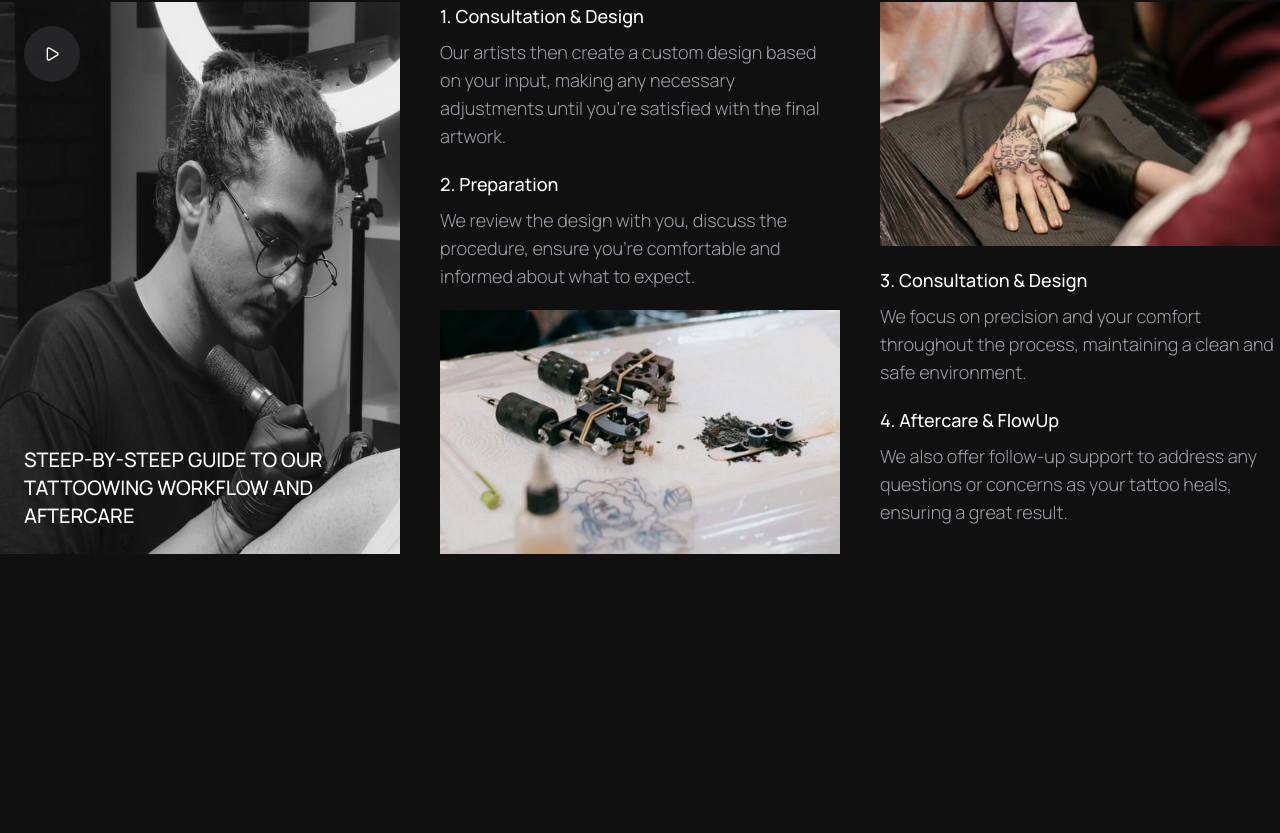
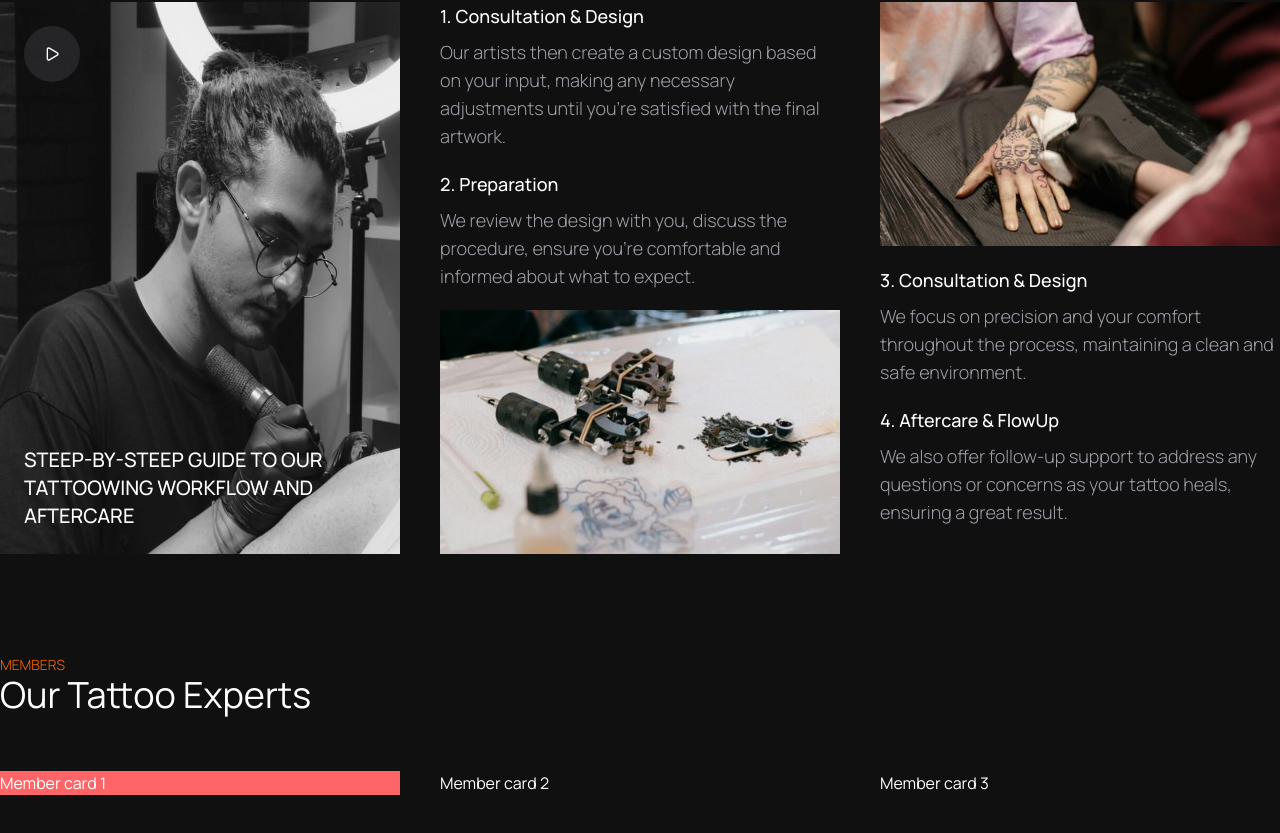
Before and after one commit to Ayoubhj866/needleart, a React (Vite) app: page / in a window 1280 px wide. Shown: the part 3121-3954 px from the top of the page. Before the commit the page ends 3875 px from the top, so only its background shows below. Built offline with nearby package versions, Linux system fonts and the light colour scheme.

Commit message:
wip : start design members section

```diff
--- a/src/App.jsx
+++ b/src/App.jsx
@@ -4,6 +4,7 @@ import About from '@/components/about/about';
 import Services from '@/components/services/services';
 import Stats from '@/components/stats-section/stats';
 import Workflow from '@/components/process-workflow/workflow';
+import Team from '@/components/team/team';
 
 const App = () => {
     return <div className="min-h-screen relative">
@@ -13,6 +14,7 @@ const App = () => {
         <Services />
         <Stats />
         <Workflow />
+        <Team />
         <div className='h-[200px]'>
 
         </div>
--- /dev/null
+++ b/src/components/team/team.jsx
@@ -0,0 +1,22 @@
+import LayoutSection from "@/components/layouts/layout-section";
+import SectionHeader from "@/components/section-header";
+
+const Team = () => {
+    return <LayoutSection>
+        <SectionHeader titleOnly={true} title="Our Tattoo Experts" subtitle="Members" />
+
+        <main className="grid grid-cols-1 md:grid-cols-2 lg:grid-cols-3 gap-4 lg:gap-10">
+            <div className="bg-red-400">
+                Member card 1
+            </div>
+            <div>
+                Member card 2
+            </div>
+            <div>
+                Member card 3
+            </div>
+        </main>
+    </LayoutSection>
+}
+
+export default Team;
```
